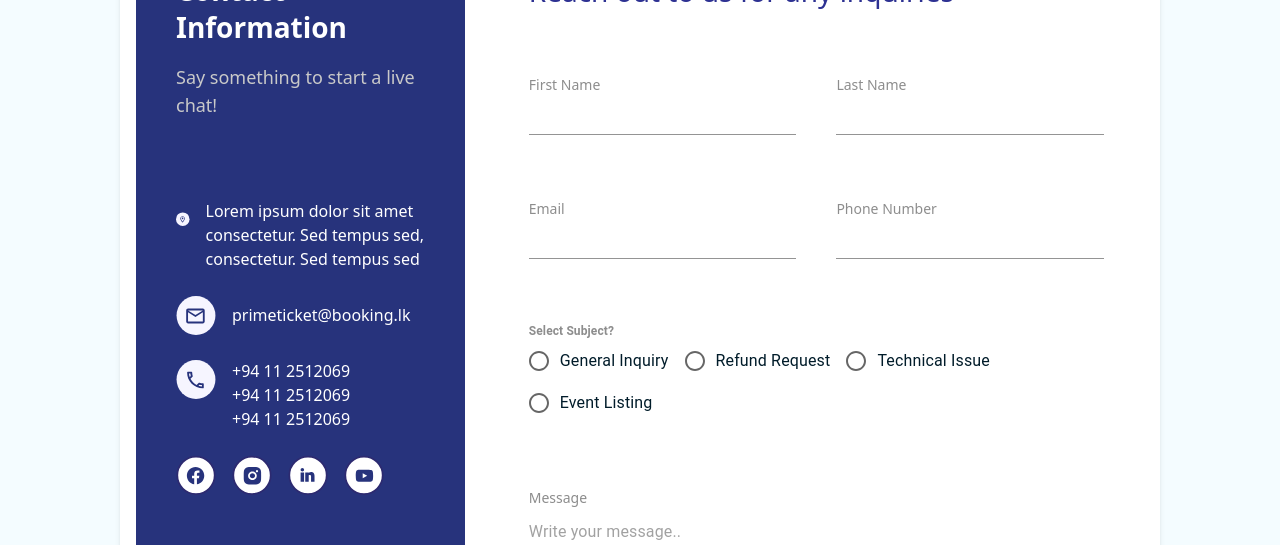
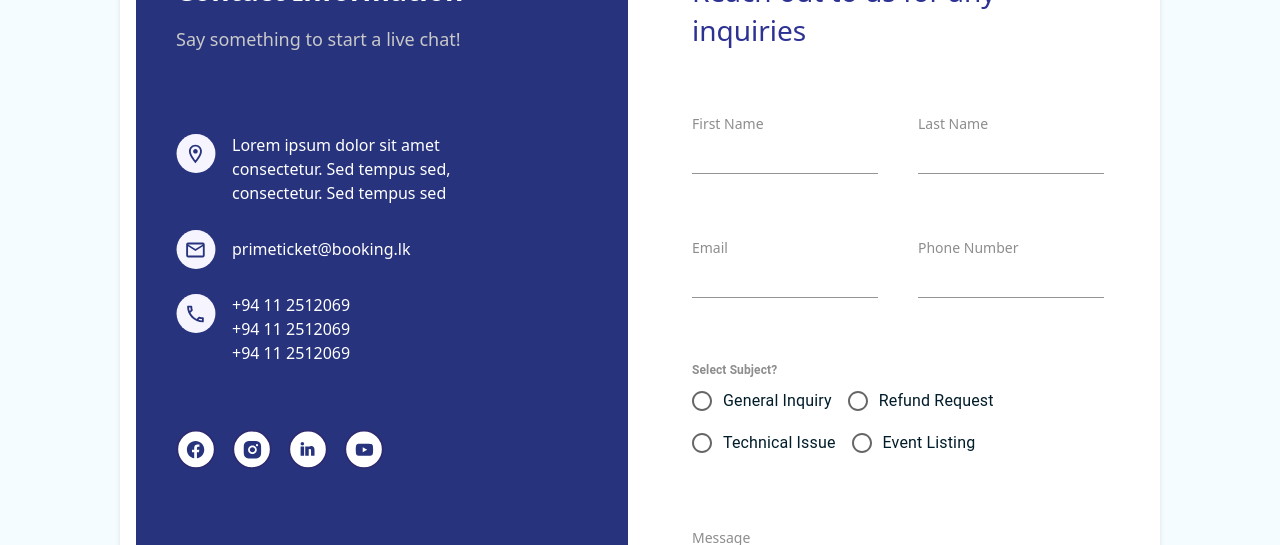
Before and after one commit to ksulakshana02/e-ticketing, a Next.js app: page /contact-us in a window 1280 px wide. Shown: the part 900-1445 px from the top of the page. Built offline with nearby package versions, Linux system fonts and the light colour scheme.

Commit message:
fixed bugs

```diff
--- a/src/app/contact-us/page.tsx
+++ b/src/app/contact-us/page.tsx
@@ -262,7 +262,7 @@ const ContactUsPage = () => {
                             className="p-2 sm:p-4 flex flex-col lg:flex-row gap-4 sm:gap-6 bg-white rounded-md shadow-md">
                             {/* Contact Information */}
                             <div
-                                className="w-full lg:w-1/3 bg-[#27337C] text-white p-4 sm:p-6 md:p-8 lg:p-10 rounded-lg">
+                                className="w-full 2xl:w-1/3 lg:2/5 bg-[#27337C] text-white p-4 sm:p-6 md:p-8 lg:p-10 rounded-lg">
                                 <h3 className="text-base sm:text-lg md:text-xl lg:text-2xl xl:text-[28px] font-inter font-semibold mb-3 sm:mb-4">Contact
                                     Information</h3>
                                 <p className="text-xs sm:text-sm md:text-base lg:text-lg font-normal text-[#C9C9C9] font-inter mb-3 sm:mb-4">Say
@@ -272,20 +272,20 @@ const ContactUsPage = () => {
                                         className="text-xs sm:text-sm lg:text-base font-inter gap-4 flex justify-start items-start">
                                         {/*<Image src="/location.png" alt="location log" height={35} width={35}/>*/}
                                         <svg width="35" height="36" viewBox="0 0 35 36" fill="none"
-                                             className="w-10 h-10"
+                                             className="w-8 h-8 sm:w-10 sm:h-10"
                                              xmlns="http://www.w3.org/2000/svg">
                                             <circle cx="17.5" cy="18.3949" r="17.5" fill="#F6F5FF"/>
                                             <path fillRule="evenodd" clipRule="evenodd"
                                                   d="M17.0003 10.5616C20.2253 10.5616 22.8337 13.1699 22.8337 16.3949C22.8337 20.7699 17.0003 27.2283 17.0003 27.2283C17.0003 27.2283 11.167 20.7699 11.167 16.3949C11.167 13.1699 13.7753 10.5616 17.0003 10.5616ZM12.8337 16.3949C12.8337 18.7699 15.267 22.4033 17.0003 24.6283C18.767 22.3866 21.167 18.7949 21.167 16.3949C21.167 14.0949 19.3003 12.2283 17.0003 12.2283C14.7003 12.2283 12.8337 14.0949 12.8337 16.3949ZM17.0003 18.4783C15.8497 18.4783 14.917 17.5455 14.917 16.3949C14.917 15.2443 15.8497 14.3116 17.0003 14.3116C18.1509 14.3116 19.0837 15.2443 19.0837 16.3949C19.0837 17.5455 18.1509 18.4783 17.0003 18.4783Z"
                                                   fill="#27337C"/>
                                         </svg>
-                                        <span className="max-w-64">
+                                        <span className="max-w-40 sm:max-w-56 2xl:max-w-64">
                                         Lorem ipsum dolor sit amet consectetur. Sed tempus sed, consectetur. Sed tempus sed </span>
                                     </div>
                                     <div
                                         className="text-xs sm:text-sm lg:text-base font-inter gap-4 flex justify-start items-center">
                                         <svg width="35" height="36" viewBox="0 0 35 36" fill="none"
-                                             className="w-10 h-10"
+                                             className="w-8 h-8 sm:w-10 sm:h-10"
                                              xmlns="http://www.w3.org/2000/svg">
                                             <circle cx="17.5" cy="18.3949" r="17.5" fill="#F6F5FF"/>
                                             <path fillRule="evenodd" clipRule="evenodd"
@@ -299,7 +299,7 @@ const ContactUsPage = () => {
                                     <div
                                         className="text-xs sm:text-sm lg:text-base font-inter gap-4 flex justify-start items-start">
                                         <svg width="35" height="36" viewBox="0 0 35 36" fill="none"
-                                             className="w-10 h-10"
+                                             className="w-8 h-8 sm:w-10 sm:h-10"
                                              xmlns="http://www.w3.org/2000/svg">
                                             <circle cx="17.5" cy="18.3949" r="17.5" fill="#F6F5FF"/>
                                             <rect width="24" height="24" transform="translate(5 6.8949)"
@@ -312,7 +312,7 @@ const ContactUsPage = () => {
                                         +94 11 2512069<br/> +94 11 2512069<br/> +94 11 2512069</span>
                                     </div>
                                 </div>
-                                <div className="flex space-x-3 sm:space-x-4 self-end mt-4 sm:mt-6">
+                                <div className="flex space-x-3 sm:space-x-4 relative mt-5 sm:mt-16">
                                     <Link href="#" className="text-white">
                                         <svg width="40" height="40" viewBox="0 0 45 46" fill="none"
                                              className="w-8 h-8 sm:w-10 sm:h-10"
@@ -366,7 +366,7 @@ const ContactUsPage = () => {
                                 </div>
                             </div>
                             {/* Contact Form */}
-                            <div className="w-full lg:w-2/3 p-4 sm:p-6 md:p-8 lg:p-10">
+                            <div className="w-full 2xl:w-2/3 lg:3/5 p-4 sm:p-6 md:p-8 lg:p-10">
                                 <h3 className="text-sm sm:text-base md:text-lg lg:text-xl xl:text-[28px] font-medium text-[#2D3192] mb-3 sm:mb-4">Reach
                                     out to us for any inquiries</h3>
                                 <div className="space-y-4 sm:space-y-6">
```
